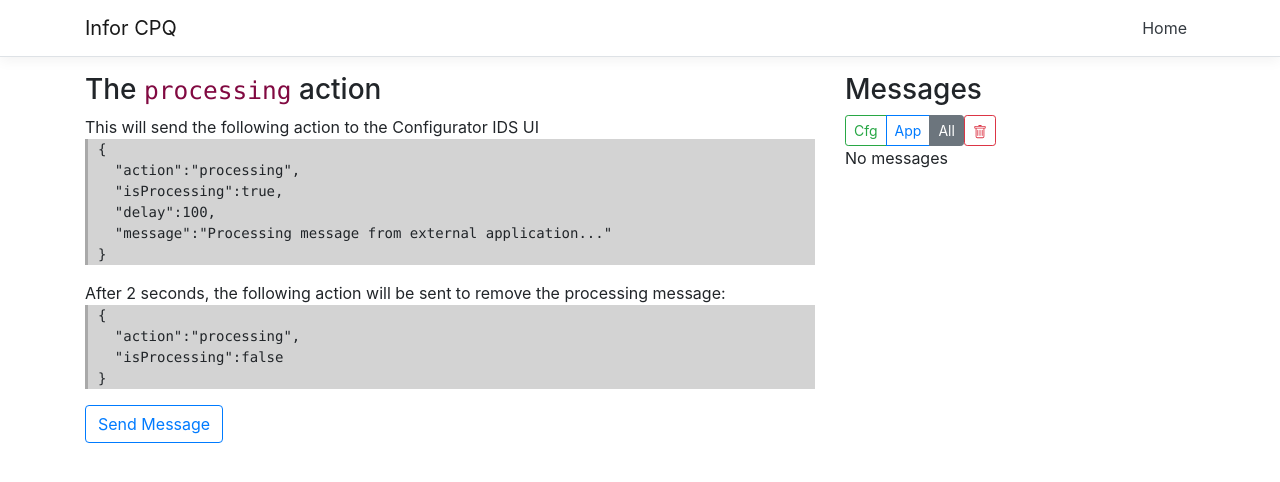
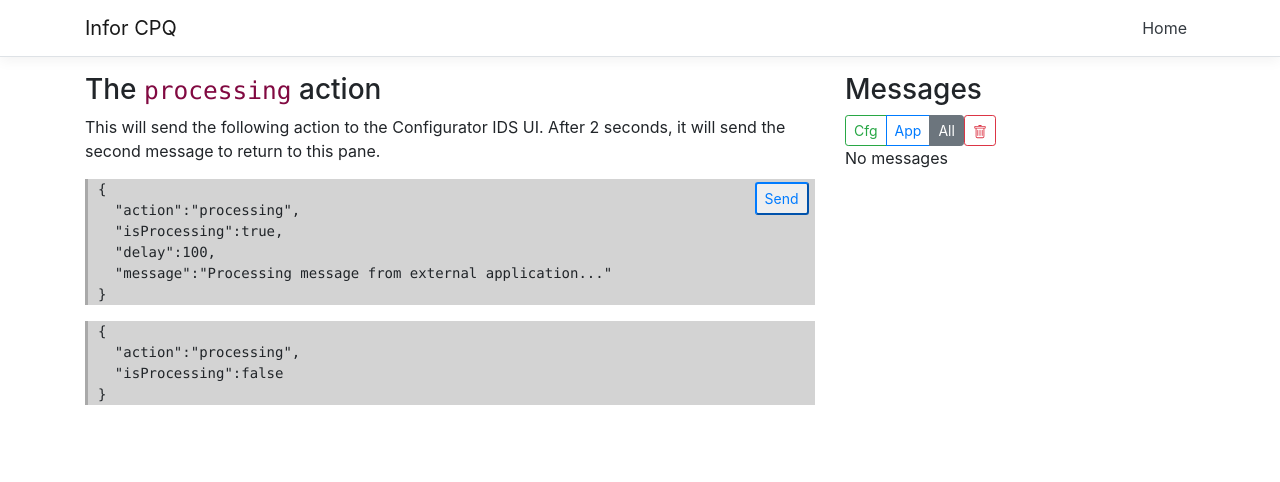
Before and after one commit to timdunham/ext-app-sample, a React (Create React App) app in the folder ClientApp/: page /send/processing in a window 1280 px wide. Shown: the top 482 px of the page. Built offline with nearby package versions, Linux system fonts and the light colour scheme.

Commit message:
added actionChain

```diff
--- a/ClientApp/src/components/Send/Action.tsx
+++ b/ClientApp/src/components/Send/Action.tsx
@@ -1,25 +1,23 @@
 import * as React from 'react';
-import { useDispatch } from 'react-redux';
-import * as ReceivedMessages from '../../store/ReceivedMessages';
 import * as Messages from '../../store/Messages';
 import './Action.css'
 
 export interface ActionProps {
-    action: any;
+    action?: () => void;
+    text: string;
 }
 const format = Messages.FormatMessage;
 const Action: React.FC<ActionProps> = (props: ActionProps) => {
-    const dispatch = useDispatch();
-    const sendAction = () => {
-        dispatch(ReceivedMessages.actionCreators.sendMessage(props.action));
-    }
 
     return (
         <React.Fragment>
-            <div className="btn-clipboard">
-                <button type="button" onClick={sendAction} className="btn-sm btn-outline-primary">Send</button>
-            </div>
-            <pre><code>{format(props.action)}</code></pre>
+            {(props.action)
+                ? <div className="btn-clipboard">
+                    <button type="button" onClick={props.action} className="btn-sm btn-outline-primary">Send</button>
+                </div>
+                : ""
+            }
+            <pre><code>{props.text}</code></pre>
         </React.Fragment>
     );
 }
--- /dev/null
+++ b/ClientApp/src/components/Send/ActionChain.tsx
@@ -0,0 +1,33 @@
+import * as React from 'react';
+import { useDispatch } from 'react-redux';
+import * as ReceivedMessages from '../../store/ReceivedMessages';
+import * as Action from './Action'
+import * as Messages from '../../store/Messages'
+
+
+export interface ActionChainProps {
+    actions: Messages.Message[],
+    delay?: number
+}
+
+const format = Messages.FormatMessage;
+
+const ActionChain: React.FC<ActionChainProps> = (props: ActionChainProps) => {
+    const dispatch = useDispatch();
+    const onClick = (index: number) => index === 0 ? () => sendAction(0) : undefined;
+    const sendAction = (index: number) => {
+        dispatch(ReceivedMessages.actionCreators.sendMessage(props.actions[index]));
+        if (index < props.actions.length - 1)
+            setTimeout(() => sendAction(index + 1), props.delay)
+    }
+
+    return (
+        <React.Fragment>
+            {props.actions.map((a, i) =>
+                <Action.default key={i} action={onClick(i)} text={format(a)} />
+            )}
+        </React.Fragment>
+    );
+}
+
+export default ActionChain;
--- a/ClientApp/src/components/Send/Configure.tsx
+++ b/ClientApp/src/components/Send/Configure.tsx
@@ -1,6 +1,7 @@
 import * as React from 'react';
 import * as Messages from '../../store/Messages';
 import Action from './Action';
+import ActionChain from './ActionChain';
 
 const format = Messages.FormatMessage;
 const Configure: React.FC = () => {
@@ -9,7 +10,7 @@ const Configure: React.FC = () => {
   return (<div>
     <h3>The <code>configure</code> action</h3>
     <p>This page will send the following action to the Configurator IDS UI</p>
-    <Action action={action} />
+    <ActionChain actions={[action]} />
   </div>
 )};
 
--- a/ClientApp/src/components/Send/Finish.tsx
+++ b/ClientApp/src/components/Send/Finish.tsx
@@ -1,6 +1,6 @@
 import * as React from 'react';
 import * as Messages from '../../store/Messages';
-import Action from './Action';
+import ActionChain from './ActionChain';
 
 const Finish: React.FC = () => {
   const action = Messages.messageCreators.finishConfiguration();
@@ -8,7 +8,7 @@ const Finish: React.FC = () => {
   return (<div>
     <h3>The <code>finishConfiguration</code> action</h3>
     <p>This page will send the following action to the Configurator IDS UI</p>
-    <Action action={action} />
+    <ActionChain actions={[action]} />
   </div>
   )
 };
--- a/ClientApp/src/components/Send/FocusScreenOption.tsx
+++ b/ClientApp/src/components/Send/FocusScreenOption.tsx
@@ -3,7 +3,7 @@ import { useDispatch, useSelector } from 'react-redux';
 import { ApplicationState } from '../../store';
 import * as ReceivedMessages from '../../store/ReceivedMessages';
 import * as Messages from '../../store/Messages';
-import Action from './Action';
+import ActionChain from './ActionChain';
 
 const format = Messages.FormatMessage;
 const FocusScreenOption: React.FC = () => {
@@ -23,9 +23,9 @@ const FocusScreenOption: React.FC = () => {
       <h3>The <code>focusScreenOption</code> action</h3>
       <p>This page alternately send different actions based on 2 different screenOptionIds received as commands</p>
       <p>First screen Option</p>
-      <Action action={createAction(true)} />
+      <ActionChain actions={[createAction(true)]} />
       <p>Second screen Option</p>
-      <Action action={createAction(false)} />
+      <ActionChain actions={[createAction(false)]} />
     </div>
   );
 }
--- a/ClientApp/src/components/Send/Processing.tsx
+++ b/ClientApp/src/components/Send/Processing.tsx
@@ -1,25 +1,15 @@
 import * as React from 'react';
-import { useDispatch } from 'react-redux';
-import { actionCreators } from '../../store/ReceivedMessages';
 import * as Messages from '../../store/Messages';
+import ActionChain from './ActionChain';
 
-const format = Messages.FormatMessage;
 const Processing: React.FC = () => {
-  const dispatch = useDispatch();
-  const messageStart = Messages.messageCreators.processing(true, 100, "Processing message from external application...");
-  const messageEnd = Messages.messageCreators.processing(false);
-  const sendMessage = () => {
-    dispatch(actionCreators.sendMessage(messageStart));
-    window.setTimeout(() => dispatch(actionCreators.sendMessage(messageEnd)), 2000);
-  };
+  const leaveAction = Messages.messageCreators.processing(true, 100, "Processing message from external application...");
+  const returnAction = Messages.messageCreators.processing(false);
 
   return (<div>
     <h3>The <code>processing</code> action</h3>
-    This will send the following action to the Configurator IDS UI
-    <pre><code>{format(messageStart)}</code></pre>
-    After 2 seconds, the following action will be sent to remove the processing message:
-    <pre><code>{format(messageEnd)}</code></pre>
-    <button onClick={sendMessage} className="btn btn-outline-primary">Send Message</button>
+    <p>This will send the following action to the Configurator IDS UI.  After 2 seconds, it will send the second message to return to this pane.</p>
+    <ActionChain actions={[leaveAction, returnAction]} delay={2000} />
   </div>
   )
 };
```
Also changed, not shown: 1 other file (tests, documents, lock files or other folders).
